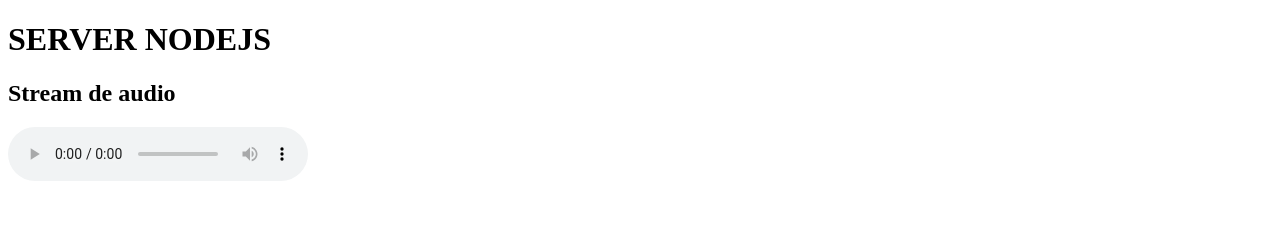
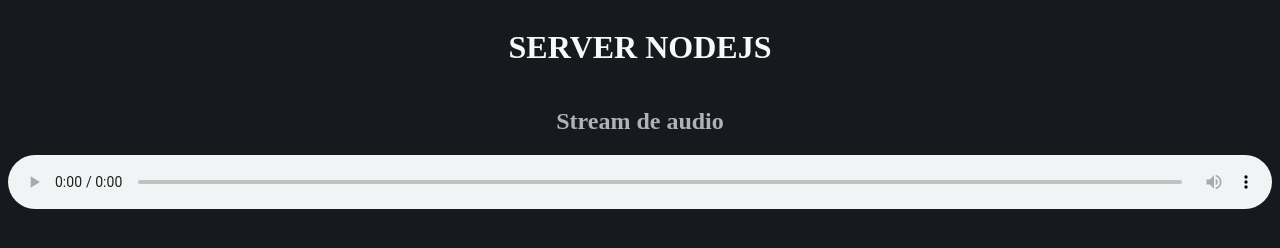
Before and after one commit to nogueira-gui/player-server, a website: page public/index.html in a window 1280 px wide. Drawn offline with Linux system fonts and the light colour scheme.

Commit message:
dark mode- seus olhos agradecem

```diff
--- a/public/index.html
+++ b/public/index.html
@@ -4,16 +4,15 @@
 <head>
     <meta charset="UTF-8">
     <title>Exemplo</title>
+    <link rel="stylesheet" href="style.css">
 </head>
-<body>
-    <h1>SERVER NODEJS</h1>
-    <h2>Stream de audio</h2>
-    <audio controls>
-        <source src="/audio" type="audio/ogg">
-    </audio>
-    <!-- <h2>Stream de audio sem download</h2>
-    <audio controls controlsList="nodownload">
-        <source src="/audio" type="audio/ogg">
-    </audio> -->
+<body styles="backgroundColor: #161a1f">
+    <div>
+        <h1>SERVER NODEJS</h1>
+        <h2>Stream de audio</h2>
+        <audio controls>
+            <source src="/audio" type="audio/ogg">
+        </audio>
+    </div>
 </body>
 </html>
--- /dev/null
+++ b/public/style.css
@@ -0,0 +1,7 @@
+body { background-color: #161a1f; }
+h1 {color: #f8f8f8; }
+h2 {color: #b1b1b9; }
+div {display: flex;
+    flex-direction: column;
+    align-items: center;}
+audio {min-width: -webkit-fill-available;}
```
Also changed, not shown: image.png (added).
